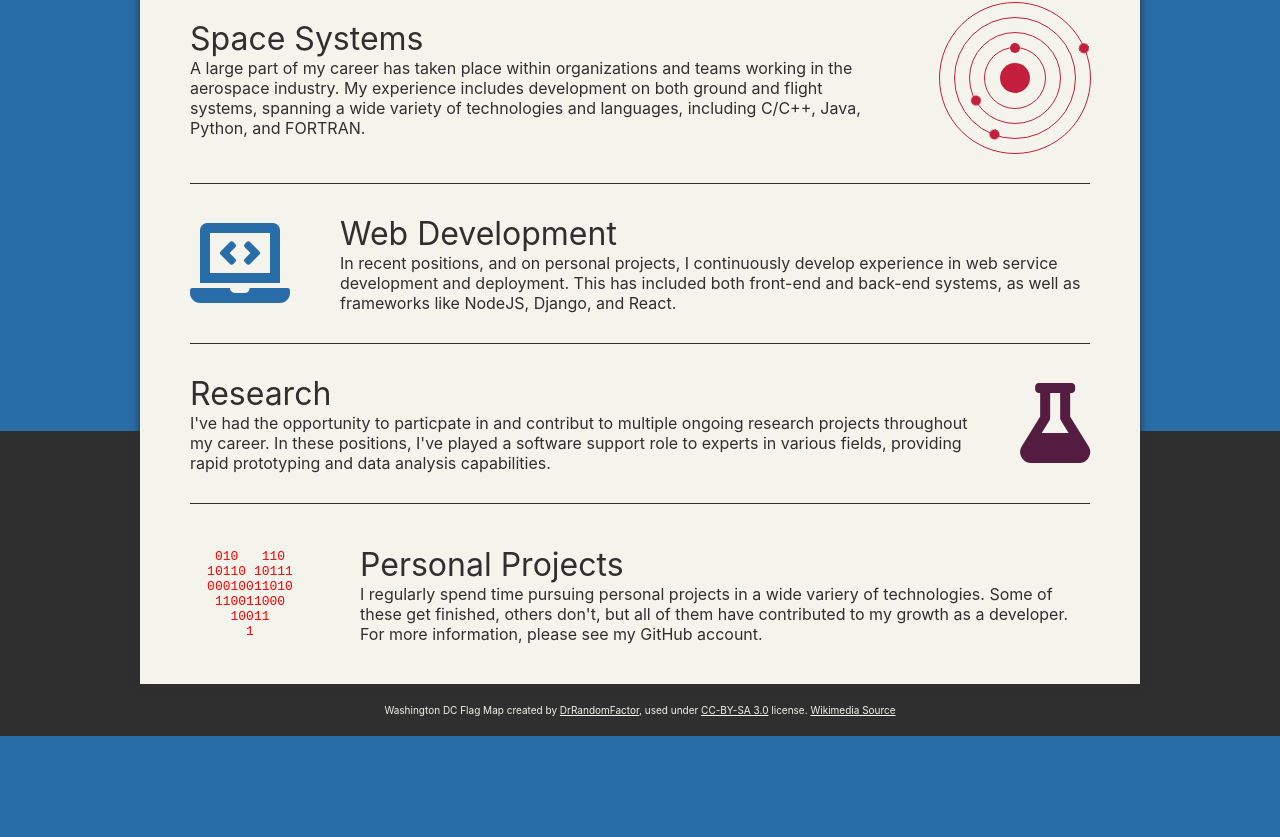
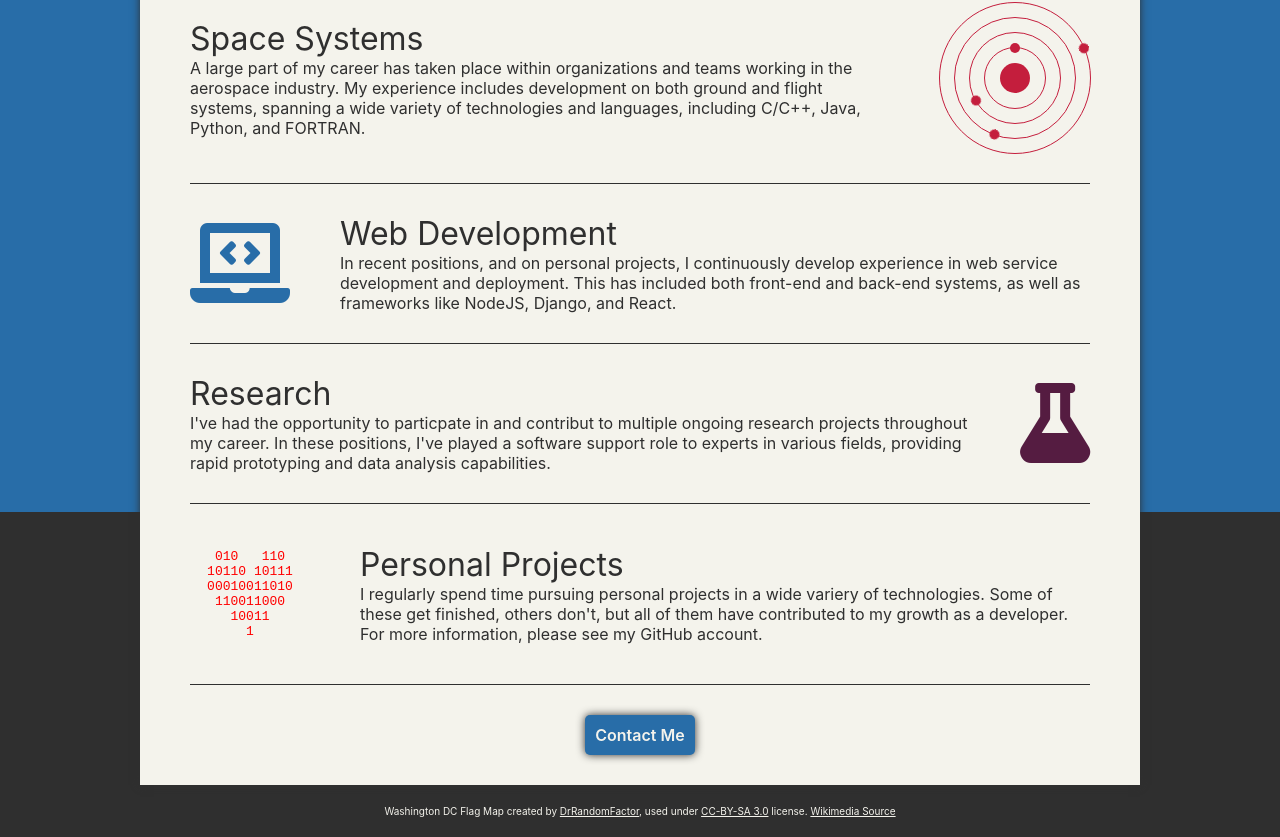
Before and after one commit to MMazzocchi/mmazzocchi.github.io, a React (Create React App) app: page / in a window 1280 px wide. Shown: the part 869-1706 px from the top of the page. Before the commit the page ends 1605 px from the top, so only its background shows below. Built offline with nearby package versions, Linux system fonts and the light colour scheme.

Commit message:
Added contact section.

```diff
--- a/src/home/sections/Content.js
+++ b/src/home/sections/Content.js
@@ -9,6 +9,7 @@ import Space from './space';
 import Web from './web';
 import Personal from './personal';
 import Research from './research';
+import Contact from './contact';
 
 const styles = {
   content: {
@@ -66,6 +67,10 @@ const Content = ({ classes }) => (
         <Section>
           <Personal />
         </Section>
+
+        <Section>
+          <Contact />
+        </Section>
       </ContentRows>
     </div>
   </div>
--- /dev/null
+++ b/src/home/sections/contact/index.js
@@ -0,0 +1,23 @@
+import React, { Fragment } from 'react';
+import withStyles from '@material-ui/core/styles/withStyles.js';
+import Button from '../../Button.js';
+
+const styles = {
+  button_box: {
+    'flex-grow': 1,
+    'display': 'flex',
+    'justify-content': 'center',
+  }
+};
+
+const Contact = ({ classes }) => (
+  <Fragment>
+    <div className={ classes.button_box }>
+      <Button href="mailto://maxwell.mazzocchi@gmail.com">
+        Contact Me
+      </Button>
+    </div>
+  </Fragment>
+);
+
+export default withStyles(styles)(Contact);
```
